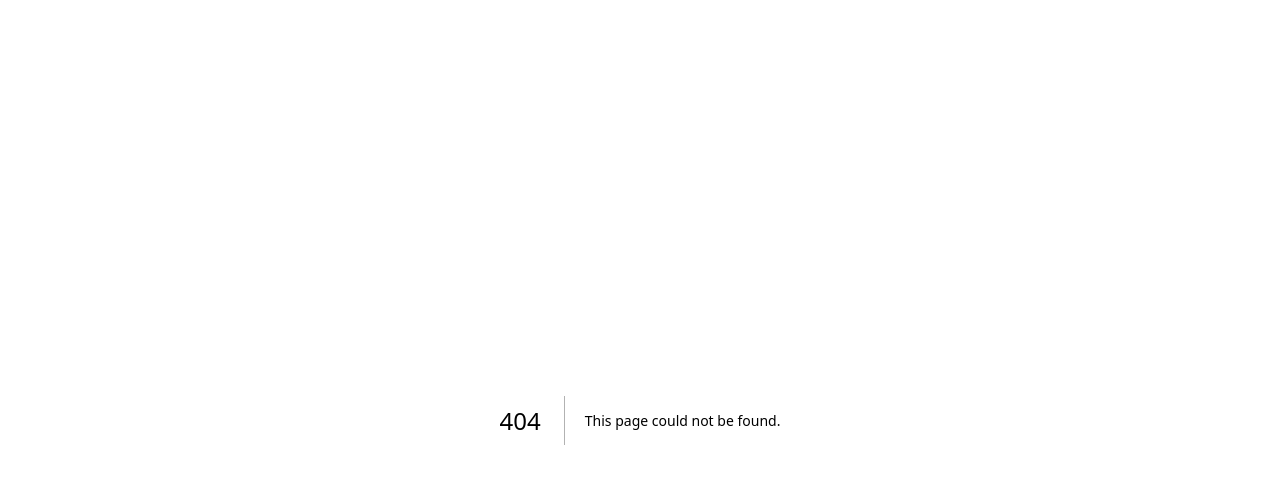
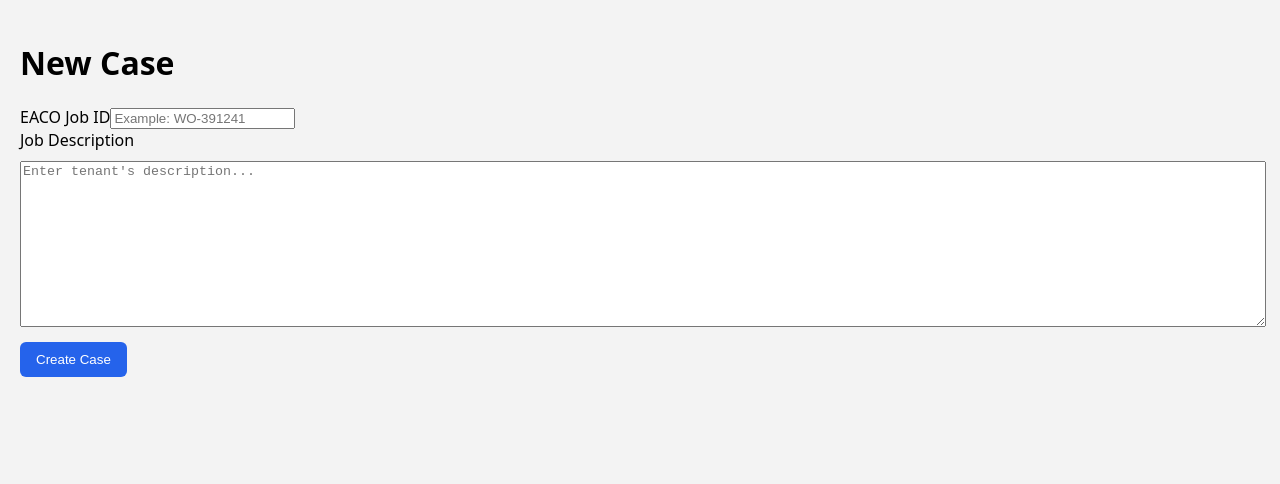
Before and after one commit to John-star-begi/CAF-Copilot, a Next.js app: page /cases/new in a window 1280 px wide. Before the commit this address had no page. Shown: the top 484 px of the page. Built offline with nearby package versions, Linux system fonts and the light colour scheme.

Commit message:
Create page.tsx

```diff
--- /dev/null
+++ b/app/cases/new/page.tsx
@@ -0,0 +1,71 @@
+"use client";
+
+import { useState } from "react";
+import { useRouter } from "next/navigation";
+
+export default function NewCasePage() {
+  const router = useRouter();
+
+  const [eacoId, setEacoId] = useState("");
+  const [description, setDescription] = useState("");
+  const [loading, setLoading] = useState(false);
+
+  async function createCase() {
+    setLoading(true);
+
+    const res = await fetch("/api/cases/create", {
+      method: "POST",
+      body: JSON.stringify({
+        eaco_id: eacoId,
+        description
+      }),
+    });
+
+    const data = await res.json();
+
+    if (data?.case?.id) {
+      router.push(`/cases/${data.case.id}`);
+    } else {
+      alert("Failed to create case");
+    }
+
+    setLoading(false);
+  }
+
+  return (
+    <main className="p-6 max-w-3xl mx-auto space-y-6">
+      <h1 className="text-3xl font-bold">New Case</h1>
+
+      <div className="space-y-4">
+        <div>
+          <label className="block font-semibold mb-1">EACO Job ID</label>
+          <input
+            className="border rounded w-full p-2"
+            placeholder="Example: WO-391241"
+            value={eacoId}
+            onChange={(e) => setEacoId(e.target.value)}
+          />
+        </div>
+
+        <div>
+          <label className="block font-semibold mb-1">Job Description</label>
+          <textarea
+            className="border rounded w-full p-2"
+            rows={5}
+            placeholder="Enter tenant's description..."
+            value={description}
+            onChange={(e) => setDescription(e.target.value)}
+          />
+        </div>
+
+        <button
+          onClick={createCase}
+          disabled={loading || !eacoId || !description}
+          className="px-4 py-2 bg-blue-600 text-white rounded disabled:opacity-50"
+        >
+          {loading ? "Creating..." : "Create Case"}
+        </button>
+      </div>
+    </main>
+  );
+}
```
